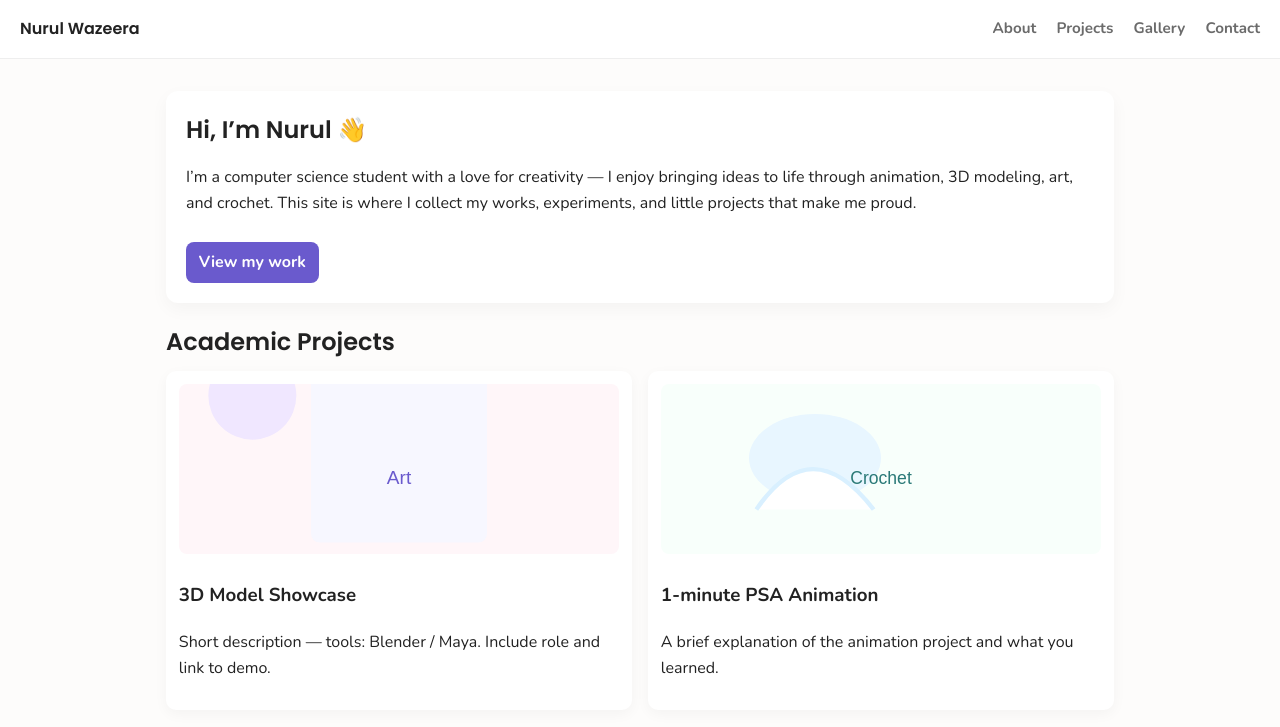
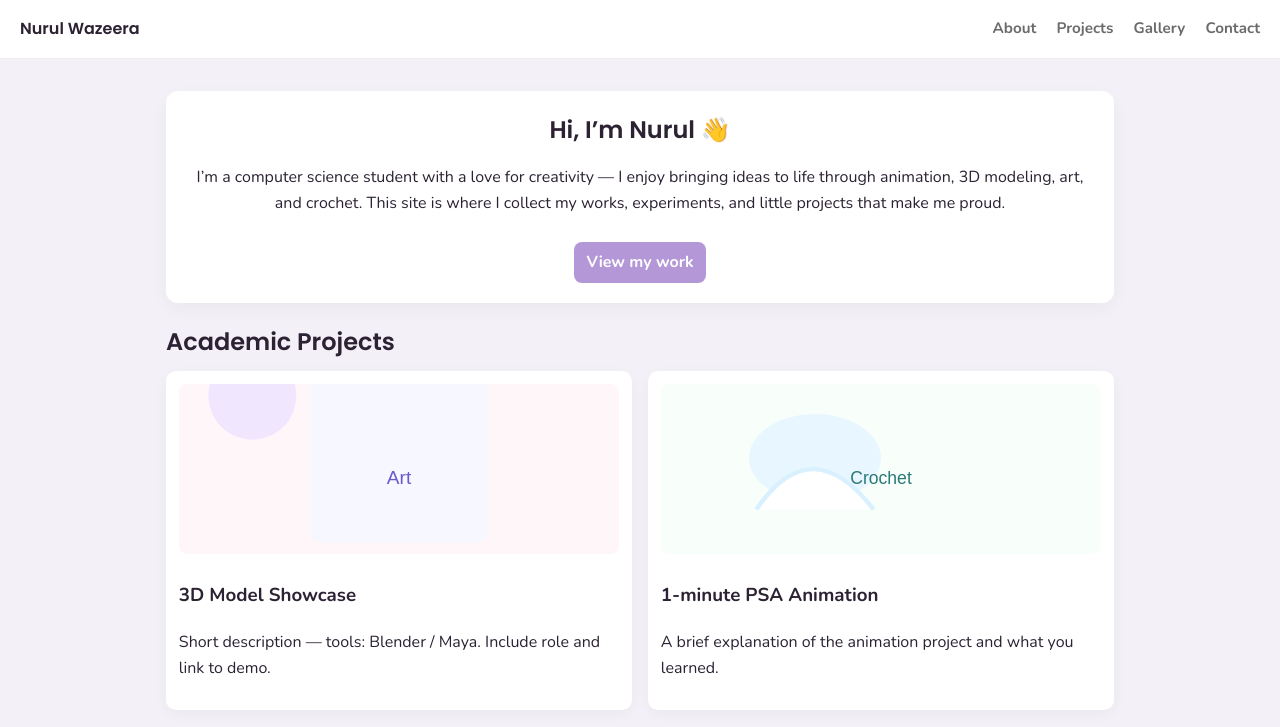
Before and after one commit to N-Wazeera/n-wazeera.github.io, a plain HTML site: page index.html in a window 1280 px wide. Shown: the top 727 px of the page. Drawn offline with nearby package versions, Linux system fonts and the light colour scheme.

Commit message:
Update style.css

```diff
--- a/style.css
+++ b/style.css
@@ -1,5 +1,6 @@
+/* ==== Custom Theme by Waze ==== */
 :root{
-  --bg: #fdfcfb;
+  --main-bg: #f4f0f8;
   --card: #ffffff;
   --muted: #6b6b6b;
   --accent: #6a5acd;
@@ -49,3 +50,32 @@ h2{font-family:'Poppins',sans-serif;margin-bottom:0.6rem}
 .gallery-grid{display:grid;grid-template-columns:repeat(auto-fit,minmax(140px,1fr));gap:0.6rem;margin-top:0.8rem}
 .gallery-grid img{width:100%;height:110px;object-fit:cover;border-radius:8px}
 footer{text-align:center;color:#888;padding:2rem 0;font-size:0.9rem}
+
+/* ===== 🌙 Custom Theme Enhancements ===== */
+:root {
+  --accent: #b497d6; /* soft lavender tone */
+  --main-bg: #f4f0f8;
+  --card: #ffffff;
+  --muted: #6b6b6b;
+}
+
+body {
+  background: var(--main-bg);
+  color: #2c2233;
+}
+
+/* ===== 👻 Profile Picture Styling ===== */
+.profile-pic {
+  display: block;
+  margin: 2rem auto;
+  width: 200px;
+  max-height: 400px; /* good for tall images */
+  border-radius: 50%;
+  object-fit: cover;
+  box-shadow: 0 4px 15px rgba(0,0,0,0.2);
+}
+
+/* Optional tweak if you want your name or intro text centered */
+#intro {
+  text-align: center;
+}
```
